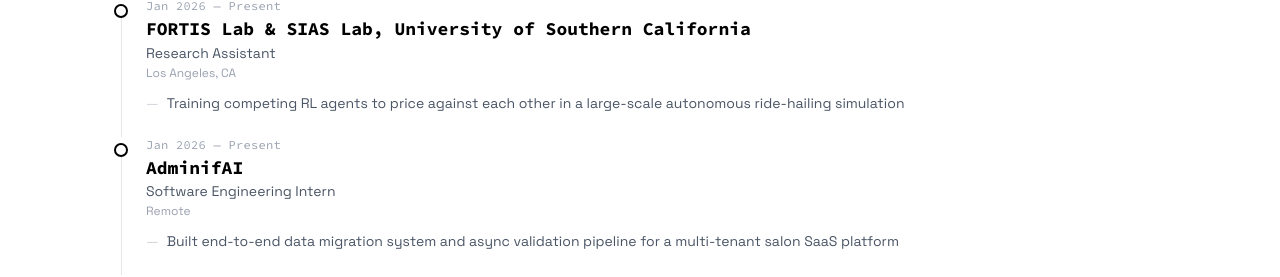
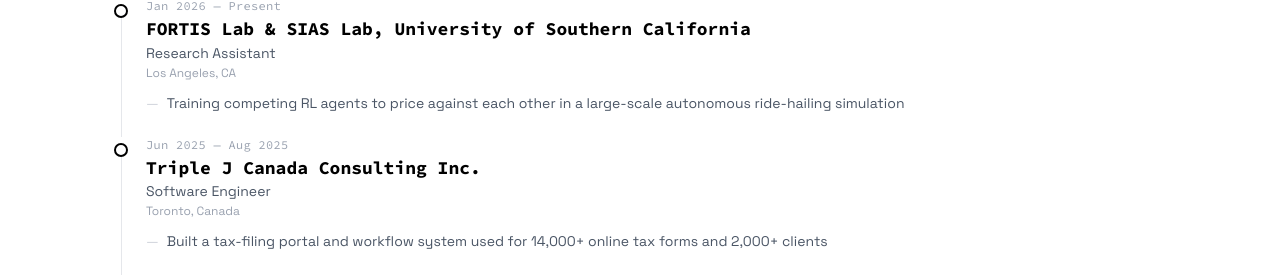
Before and after one commit to yih0nk/yihan.dev, a Next.js app: page /experience in a window 1280 px wide. Shown: the part 527-804 px from the top of the page. Built offline with nearby package versions, Linux system fonts and the light colour scheme; no server answers; the database is empty.

Commit message:
fix(experience): remove AdminifAI entry

```diff
--- a/src/app/experience/page.tsx
+++ b/src/app/experience/page.tsx
@@ -56,16 +56,6 @@
             location="Los Angeles, CA"
             bullets={[
               "Training competing RL agents to price against each other in a large-scale autonomous ride-hailing simulation",
-            ]}
-          />
-
-          <TimelineItem
-            period="Jan 2026 — Present"
-            title="AdminifAI"
-            subtitle="Software Engineering Intern"
-            location="Remote"
-            bullets={[
-              "Built end-to-end data migration system and async validation pipeline for a multi-tenant salon SaaS platform",
             ]}
           />
 
```
